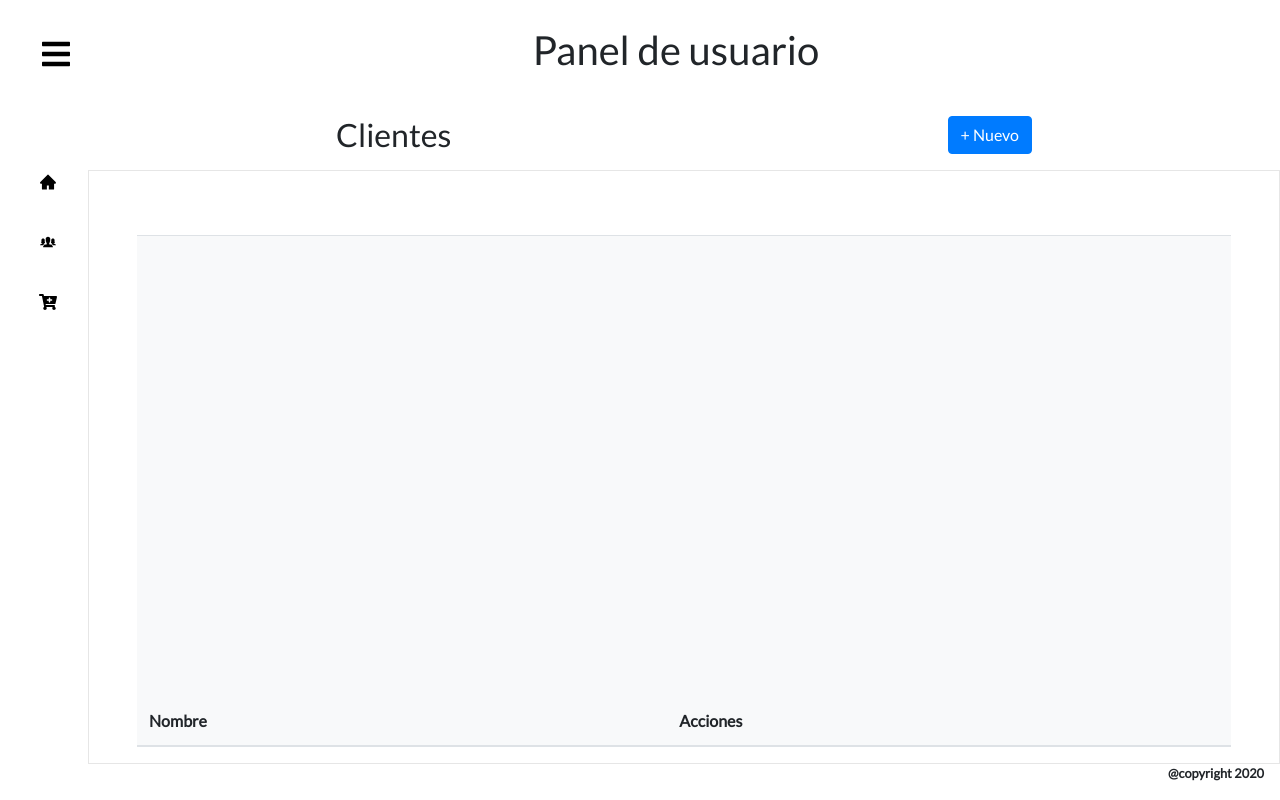
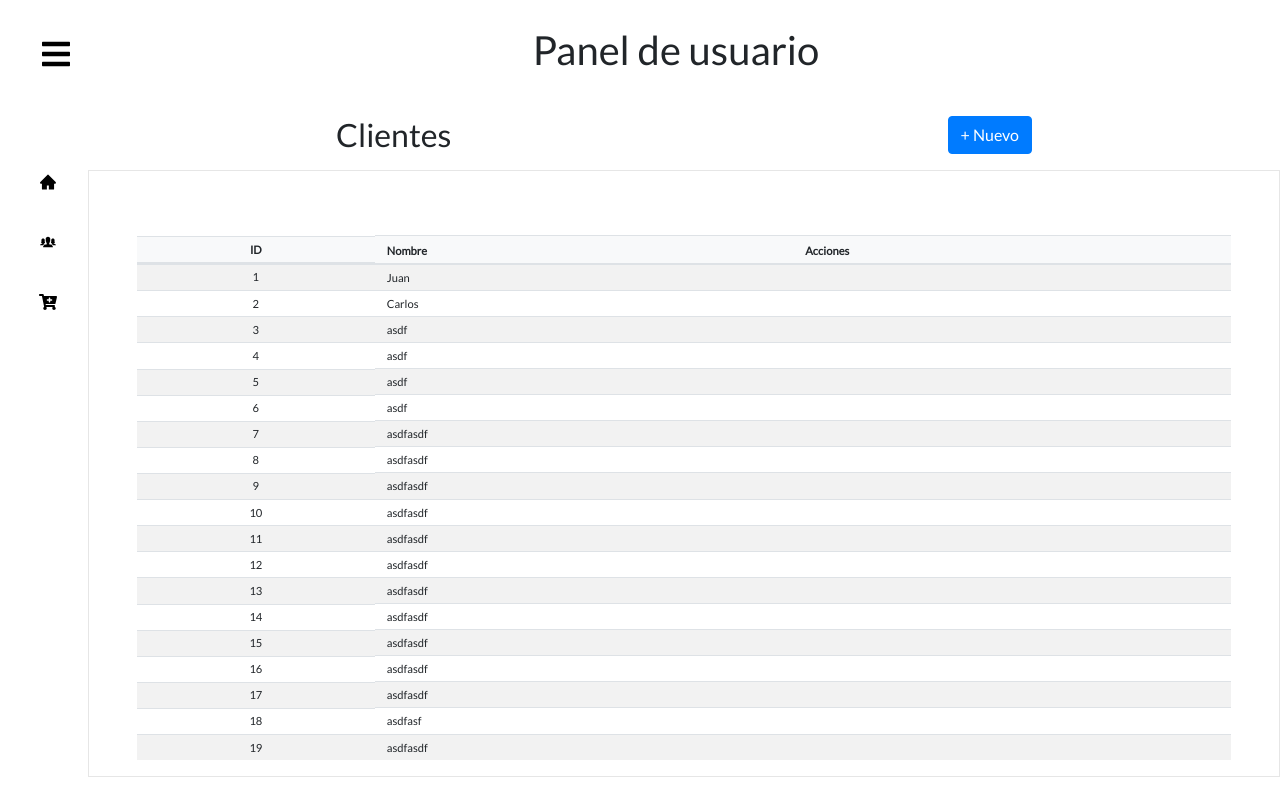
Before and after one commit to gabyballester/react-admin-panel-customers-products-react-redux-hooks-jsonserver, a React (Create React App) app: page /customers in a window 1280 px wide. Built offline with nearby package versions, Linux system fonts and the light colour scheme; data requests are answered from the project's data file.

Commit message:
Listar los clientes

```diff
--- a/db.json
+++ b/db.json
@@ -9,19 +9,19 @@
       "name": "Carlos"
     },
     {
-      "name": "asdfasdf",
+      "name": "asdf",
       "id": 3
     },
     {
-      "name": "pepe",
+      "name": "asdf",
       "id": 4
     },
     {
-      "name": "pedro",
+      "name": "asdf",
       "id": 5
     },
     {
-      "name": "asdfasdf",
+      "name": "asdf",
       "id": 6
     },
     {
@@ -45,12 +45,36 @@
       "id": 11
     },
     {
-      "name": "asdasdf",
+      "name": "asdfasdf",
       "id": 12
     },
     {
       "name": "asdfasdf",
       "id": 13
+    },
+    {
+      "name": "asdfasdf",
+      "id": 14
+    },
+    {
+      "name": "asdfasdf",
+      "id": 15
+    },
+    {
+      "name": "asdfasdf",
+      "id": 16
+    },
+    {
+      "name": "asdfasdf",
+      "id": 17
+    },
+    {
+      "name": "asdfasf",
+      "id": 18
+    },
+    {
+      "name": "asdfasdf",
+      "id": 19
     }
   ],
   "products": [
--- a/src/App.js
+++ b/src/App.js
@@ -7,7 +7,6 @@ import Home from "./pages/Home";
 import Customers from './pages/Customers';
 import CustomerNew from './pages/CustomerNew';
 import CustomerEdit from './pages/CustomerEdit';
-import Footer from './components/Footer'
 
 //Redux
 
@@ -28,7 +27,6 @@ function App() {
        {/* <Route path='/product/new' component={ProductNew}/> */}
        {/* <Route path='/product/edit/:id' component={ProductEdit}/> */}
      </Switch>
-     <Footer/>
      </Provider>
    </Router>
   );
--- a/src/App.sass
+++ b/src/App.sass
@@ -24,15 +24,3 @@ h1,h2
 //Tamaños de pantalla
 $mobile: 720px
 $desktop: 721px
-
-// Formato para el footer
-
-footer > div
-    height: 100%
-    display: flex
-    flex-direction: column
-    justify-content: center
-    align-items: flex-end
-    padding-right: 1rem
-    font-size: .8rem
-    font-weight: bolder
--- a/src/actions/customerActions.js
+++ b/src/actions/customerActions.js
@@ -1,42 +1,81 @@
 import {
   ADD_CUSTOMER,
   ADD_CUSTOMER_SUCCESS,
-    ADD_CUSTOMER_ERROR
-} from '../types';
-import axiosService from '../config/axios';
+  ADD_CUSTOMER_ERROR,
+  GET_CUSTOMERS,
+  GET_CUSTOMERS_SUCCESS,
+  GET_CUSTOMERS_ERROR,
+} from "../types";
+import axiosService from "../config/axios";
 
 //Crear nuevo cliente
-export function customerAddAction(customer){
+/* Al ser función principal del proceso es la que se llama en el componente
+    y será pues la que declaramos como export function
+*/
+export function customerAddAction(customer) {
   return async (dispatch) => {
     dispatch(addCustomer());
     try {
       //insertar en db
-            await axiosService.post('/customers', customer);
+      await axiosService.post("/customers", customer);
       //si la inserción es correcta, actualiza el state
       dispatch(addProductSuccess(customer));
       console.log(customer);
     } catch (error) {
-            console.error(error);
       // si falla agrega el error al state
       dispatch(addProductError(true));
     }
-    }
+  };
 }
 
 // llamada a los types tras el dispatch
 const addCustomer = () => ({
   type: ADD_CUSTOMER,
-    payload: true
-})
+  payload: true,
+});
 
 // guardado en store
 const addProductSuccess = (customer) => ({
   type: ADD_CUSTOMER_SUCCESS,
-    payload: customer
-})
+  payload: customer,
+});
 
 // fallo en el guardado
 const addProductError = (state) => ({
   type: ADD_CUSTOMER_ERROR,
-    payload: state
-})
+  payload: state,
+});
+
+// Descarga de clientes de db
+/* Al ser función principal del proceso es la que se llama en el componente
+    y será pues la que declaramos como export function
+*/
+
+export function getCustomersAction() {
+  return async (dispatch) => {
+    dispatch(getCustomers());
+    try {
+      const response = await axiosService.get("/customers");
+      dispatch(getCustomersSuccess(response.data));
+    } catch (error) {
+      // si falla agrega el error al state
+      dispatch(getProductsError());
+      console.log(error);
+    }
+  };
+}
+
+const getCustomers = () => ({
+  type: GET_CUSTOMERS,
+  payload: true
+});
+
+const getCustomersSuccess = (customers) => ({
+  type: GET_CUSTOMERS_SUCCESS,
+  payload: customers,
+});
+
+const getProductsError = () => ({
+  type: GET_CUSTOMERS_ERROR,
+  payload: true,
+});
--- /dev/null
+++ b/src/components/Customer.js
@@ -0,0 +1,16 @@
+import React from 'react'
+import './customer.sass';
+
+function Customer({ customer }) {
+    return (
+
+        <tr className="customers-overflow">
+            <td>{customer.id}</td>
+            <td>{customer.name}</td>
+            <td></td>
+        </tr>
+
+    )
+}
+
+export default Customer
--- a/src/components/Footer.js
+++ /dev/null
@@ -1,11 +0,0 @@
-import React from 'react'
-
-function Footer() {
-    return (
-        <footer>
-            <div>@copyright 2020</div>
-        </footer>
-    )
-}
-
-export default Footer
--- /dev/null
+++ b/src/components/customer.sass
@@ -0,0 +1,15 @@
+tr,td
+    height: 20px!important
+    line-height: .1
+    font-size: .7rem
+
+tr :nth-child(1)
+    display: flex
+    flex-direction: column
+    justify-content: center
+    align-items: center
+    align-self: center
+
+
+.customers-overflow
+    overflow-x: auto
--- a/src/pages/Customers.js
+++ b/src/pages/Customers.js
@@ -1,8 +1,26 @@
-import React from 'react'
+import React, {useEffect} from 'react'
 import { Link } from 'react-router-dom';
 import './customers.sass';
+//redux
+import { useSelector, useDispatch} from 'react-redux';
+import {getCustomersAction} from '../actions/customerActions';
+
+// componentes
+import Customer from '../components/Customer';
 
 function Customers() {
+
+    const dispatch = useDispatch();
+
+    useEffect(() => {
+        // consultar la API
+        const getCustomers = () => dispatch(getCustomersAction());
+        getCustomers();
+    },[]);
+
+const customers = useSelector(state => state.customers.customers);
+console.log('muestra customers');
+console.log(customers);
 
     return (
         <div className="main-container">
@@ -16,11 +34,27 @@ function Customers() {
                 <table className="table table-striped ml-5 mr-5">
                     <thead className="bg-light">
                         <tr className="mx-auto">
-                            <th scope="col">Nombre</th>
-                            <th scope="col">Acciones</th>
+                            <th>ID</th>
+                            <th>Nombre</th>
+                            <th>Acciones</th>
                         </tr>
+                    </thead>
+                    <tbody className="table-body">
+                        {customers && customers.length !== 0 ?
 
-                    </thead>
+                    (customers.map(customer => (
+                         <Customer
+                             key={customer.id}
+                             customer={customer}
+                         />)))
+                        :
+
+                         (<tr>
+                            <td colSpan="2">"No hay clientes"</td>
+                        </tr>)
+
+                        }
+                    </tbody>
                 </table>
 
             </div>
--- a/src/pages/customers.sass
+++ b/src/pages/customers.sass
@@ -25,6 +25,3 @@
     padding-top: 4rem
     border: 1px solid $grey
     margin-left: 88px
-
-.texto-cabecera
-    color: black !important
--- a/src/reducers/customersReducer.js
+++ b/src/reducers/customersReducer.js
@@ -1,36 +1,48 @@
 import {
   ADD_CUSTOMER,
   ADD_CUSTOMER_SUCCESS,
-    ADD_CUSTOMER_ERROR
-} from '../types';
+  ADD_CUSTOMER_ERROR,
+  GET_CUSTOMERS,
+  GET_CUSTOMERS_SUCCESS,
+  GET_CUSTOMERS_ERROR,
+} from "../types";
 
 //cada reducer tendrá su estado inicial
 const initialState = {
   customers: [],
   error: null,
-    loading: false
-}
+  loading: false,
+};
 
 // le paso state inicial
 export default function (state = initialState, action) {
   switch (action.type) {
     case ADD_CUSTOMER:
+    case GET_CUSTOMERS: //mismo comportamiento
       return {
         ...state,
-                loading: action.payload
-            }
+        loading: action.payload,
+      };
     case ADD_CUSTOMER_SUCCESS:
       return {
         ...state,
         loading: false,
-                customers: [...state.customers, action.payload]
-            }
+        customers: [...state.customers, action.payload],
+      };
     case ADD_CUSTOMER_ERROR:
+    case GET_CUSTOMERS_ERROR:
       return {
         ...state,
         loading: false,
-                error: action.payload
-            }
+        error: action.payload,
+      };
+    case GET_CUSTOMERS_SUCCESS:
+      return {
+        ...state,
+        loading: false,
+        error: null,
+        customers: action.payload
+      };
 
     default:
       return state;
--- a/src/types/index.js
+++ b/src/types/index.js
@@ -1,3 +1,7 @@
 export const ADD_CUSTOMER = 'ADD_CUSTOMER';
 export const ADD_CUSTOMER_SUCCESS = 'ADD_CUSTOMER_SUCCESS';
 export const ADD_CUSTOMER_ERROR = 'ADD_CUSTOMER_ERROR';
+
+export const GET_CUSTOMERS = 'GET_CUSTOMERS';
+export const GET_CUSTOMERS_SUCCESS = 'GET_CUSTOMERS_SUCCESS';
+export const GET_CUSTOMERS_ERROR = 'GET_CUSTOMERS_ERROR';
```
Also changed, not shown: src/components/CustomerEdit.js (deleted, +0 -11 lines). Lines whose indentation alone changed are shown as unchanged.
